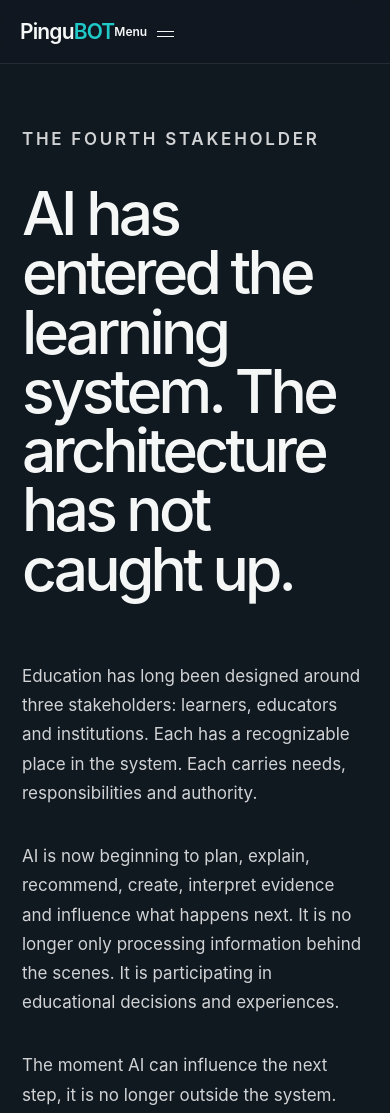
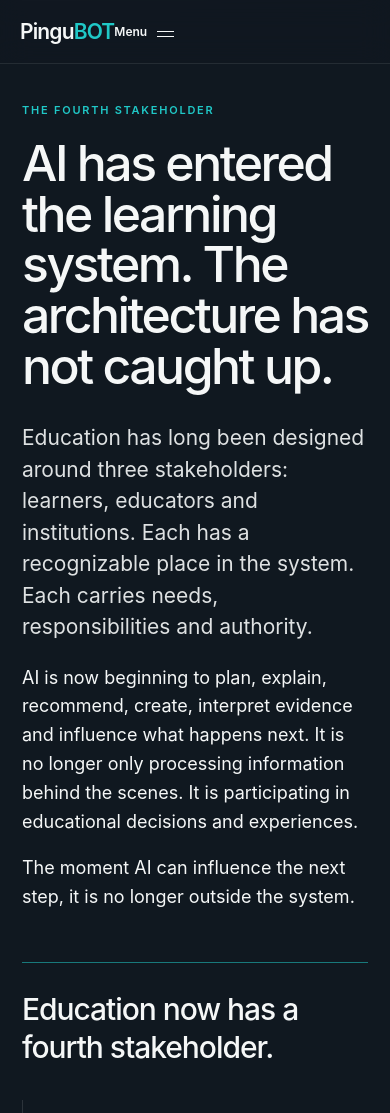
Before and after one commit to avik1024/PingubotWebsite, a plain HTML site: page fourth-stakeholder.html in a window 390 px wide. Shown: the top 1113 px of the page. Drawn offline with Linux system fonts and the light colour scheme.

Commit message:
fix display

```diff
--- a/fourth-stakeholder.html
+++ b/fourth-stakeholder.html
@@ -42,12 +42,16 @@
 
     <main>
       <section class="page-intro stakeholder-hero">
+        <div class="intro-heading">
           <p class="eyebrow">The Fourth Stakeholder</p>
           <h1>AI has entered the learning system. The architecture has not caught up.</h1>
+        </div>
+        <div class="intro-copy">
           <p class="lead">Education has long been designed around three stakeholders: learners, educators and institutions. Each has a recognizable place in the system. Each carries needs, responsibilities and authority.</p>
           <p>AI is now beginning to plan, explain, recommend, create, interpret evidence and influence what happens next. It is no longer only processing information behind the scenes. It is participating in educational decisions and experiences.</p>
           <p>The moment AI can influence the next step, it is no longer outside the system.</p>
           <p class="statement">Education now has a fourth stakeholder.</p>
+        </div>
         <div class="stakeholder-map" aria-label="Learners, educators, institutions and AI participating in one shared learning system">
           <div class="stakeholder-axis"><span>Learner</span><i></i><span>Educator</span><i></i><span>Institution</span></div>
           <div class="fourth-entry"><b>AI</b><span>The fourth stakeholder enters the system</span></div>
--- a/styles.css
+++ b/styles.css
@@ -926,11 +926,25 @@ button {
 }
 
 .inner-page .page-intro {
-  padding-top: clamp(150px, 14vw, 210px);
+  display: grid;
+  grid-template-columns: minmax(0, 1.08fr) minmax(360px, .72fr);
+  column-gap: clamp(50px, 7vw, 110px);
+  align-items: start;
+  padding-top: clamp(118px, 8vw, 145px);
+  padding-bottom: clamp(90px, 8vw, 125px);
 }
 
+.inner-page .page-intro .intro-heading { grid-column: 1; }
+.inner-page .page-intro .intro-copy { grid-column: 2; padding-top: 34px; }
+.inner-page .page-intro .intro-heading h1 { margin-bottom: 0; }
+.inner-page .page-intro .intro-copy > :first-child { margin-top: 0; }
+.inner-page .page-intro .layer-system,
+.inner-page .page-intro .pov-relations,
+.inner-page .page-intro .discipline-field,
+.inner-page .page-intro .conversation-signal { grid-column: 1 / -1; }
+
 .inner-page .page-intro .eyebrow {
-  margin: 0 0 30px;
+  margin: 0 0 22px;
   color: var(--ai-cyan);
   font-size: 11px;
   font-weight: 600;
@@ -939,13 +953,13 @@ button {
 }
 
 .inner-page .page-intro h1 {
-  max-width: 1130px;
-  margin: 0 0 46px;
+  max-width: 1180px;
+  margin: 0 0 clamp(30px, 3vw, 40px);
   color: var(--arctic);
-  font-size: clamp(58px, 7.2vw, 106px);
+  font-size: clamp(54px, 5.4vw, 84px);
   font-weight: 500;
-  line-height: .98;
-  letter-spacing: -.062em;
+  line-height: 1.01;
+  letter-spacing: -.055em;
 }
 
 .inner-page .page-intro .lead {
@@ -956,12 +970,14 @@ button {
 
 .stakeholder-page .stakeholder-hero {
   display: grid;
-  grid-template-columns: minmax(0, 1.2fr) minmax(350px, .8fr);
-  column-gap: clamp(50px, 8vw, 130px);
-  min-height: 100svh;
+  grid-template-columns: minmax(0, 1.28fr) minmax(330px, .72fr);
+  column-gap: clamp(44px, 6vw, 96px);
+  min-height: auto;
 }
 
 .stakeholder-page .stakeholder-hero > * { grid-column: 1; }
+.stakeholder-page .stakeholder-hero .intro-copy { padding-top: 0; }
+.stakeholder-page .stakeholder-hero .intro-heading h1 { margin-bottom: clamp(30px, 3vw, 40px); }
 .stakeholder-page .stakeholder-hero .stakeholder-map {
   grid-column: 2;
   grid-row: 1 / span 8;
@@ -970,7 +986,7 @@ button {
 
 .stakeholder-map {
   position: relative;
-  min-height: 650px;
+  min-height: clamp(520px, 43vw, 620px);
   overflow: hidden;
   border-left: 1px solid rgba(245,247,247,.12);
 }
@@ -1118,15 +1134,21 @@ button {
 }
 
 @media (max-width: 980px) {
+  .inner-page .page-intro { grid-template-columns: 1fr; }
+  .inner-page .page-intro .intro-heading,
+  .inner-page .page-intro .intro-copy { grid-column: 1; }
+  .inner-page .page-intro .intro-copy { padding-top: 0; }
+  .inner-page .page-intro .intro-heading h1 { margin-bottom: 30px; }
   .stakeholder-page .stakeholder-hero { grid-template-columns: 1fr; }
-  .stakeholder-page .stakeholder-hero .stakeholder-map { grid-column: 1; grid-row: auto; min-height: 500px; margin-top: 50px; }
+  .stakeholder-page .stakeholder-hero .stakeholder-map { grid-column: 1; grid-row: auto; min-height: 460px; margin-top: 42px; }
   .stakeholder-map img { right: 2%; width: min(72%,520px); }
 }
 
 @media (max-width: 680px) {
-  .inner-page .page-intro { padding-top: 125px; }
-  .inner-page .page-intro h1 { font-size: clamp(52px,15.5vw,74px); }
-  .stakeholder-page .stakeholder-hero .stakeholder-map { min-height: 420px; }
+  .inner-page .page-intro { padding-top: 102px; padding-bottom: 78px; }
+  .inner-page .page-intro .eyebrow { margin-bottom: 18px; }
+  .inner-page .page-intro h1 { font-size: clamp(44px,12.8vw,62px); line-height: 1.02; letter-spacing: -.05em; }
+  .stakeholder-page .stakeholder-hero .stakeholder-map { min-height: 380px; margin-top: 34px; }
   .stakeholder-map img { right: -4%; bottom: 2%; width: min(78%,420px); }
   .context-window { grid-template-columns: 1fr; }
   .empty-window i { top: -5px; left: 50%; }
@@ -1182,12 +1204,12 @@ button {
 .home-page .mobile-menu nav a:last-child span { color: var(--warm-signal); }
 
 /* What We Build */
-.build-page .build-hero { min-height: 95svh; }
+.build-page .build-hero { min-height: auto; }
 .layer-system {
   display: grid;
   gap: 10px;
   max-width: 1120px;
-  margin: 85px 0 0;
+  margin: 58px 0 0;
   color: var(--slate);
 }
 .layer-experiences { display: grid; grid-template-columns: repeat(3,1fr); gap: 10px; }
@@ -1240,14 +1262,14 @@ button {
 .build-page .review-grid > div:last-child p { color: inherit; }
 
 /* Point of View */
-.pov-page .pov-hero { min-height: 90svh; }
+.pov-page .pov-hero { min-height: auto; }
 .pov-page .pov-hero h1 { max-width: 1000px; }
 .pov-relations {
   display: grid;
   grid-template-columns: auto 1fr auto 1fr auto 1fr auto;
   align-items: center;
   max-width: 980px;
-  margin: 82px 0 0;
+  margin: 58px 0 0;
   color: var(--slate);
   font-size: 11px;
 }
@@ -1276,13 +1298,13 @@ button {
 .pov-page main > section:not(.page-intro) h2 { position: relative; z-index: 1; max-width: 980px; }
 
 /* About */
-.about-page .about-hero { min-height: 95svh; }
+.about-page .about-hero { min-height: auto; }
 .discipline-field {
   position: relative;
   display: grid;
   grid-template-columns: repeat(5,1fr);
   max-width: 1100px;
-  margin: 84px 0 0;
+  margin: 58px 0 0;
   border-top: 1px solid rgba(32,200,199,.35);
 }
 .discipline-field span { position: relative; padding: 30px 13px; border-right: 1px solid rgba(245,247,247,.1); color: rgba(245,247,247,.82); font-size: 12px; text-align: center; }
@@ -1316,13 +1338,13 @@ button {
 .about-page .approach-section li::before { position: absolute; top: 25px; left: 0; color: var(--warm-signal); content: "0" counter(principles); font-size: 10px; letter-spacing: .1em; }
 
 /* Contact */
-.contact-page .contact-hero { min-height: 88svh; }
+.contact-page .contact-hero { min-height: auto; }
 .contact-page .contact-hero h1 { max-width: 1020px; }
 .conversation-signal {
   display: flex;
   align-items: center;
   max-width: 800px;
-  margin: 72px 0 0;
+  margin: 54px 0 0;
   color: var(--slate);
   font-size: 11px;
 }
```
Also changed, not shown: about.html (+1 -1 lines), contact.html (+1 -1 lines), point-of-view.html (+1 -1 lines), what-we-build.html (+4 -0 lines). Lines whose indentation alone changed are shown as unchanged.
